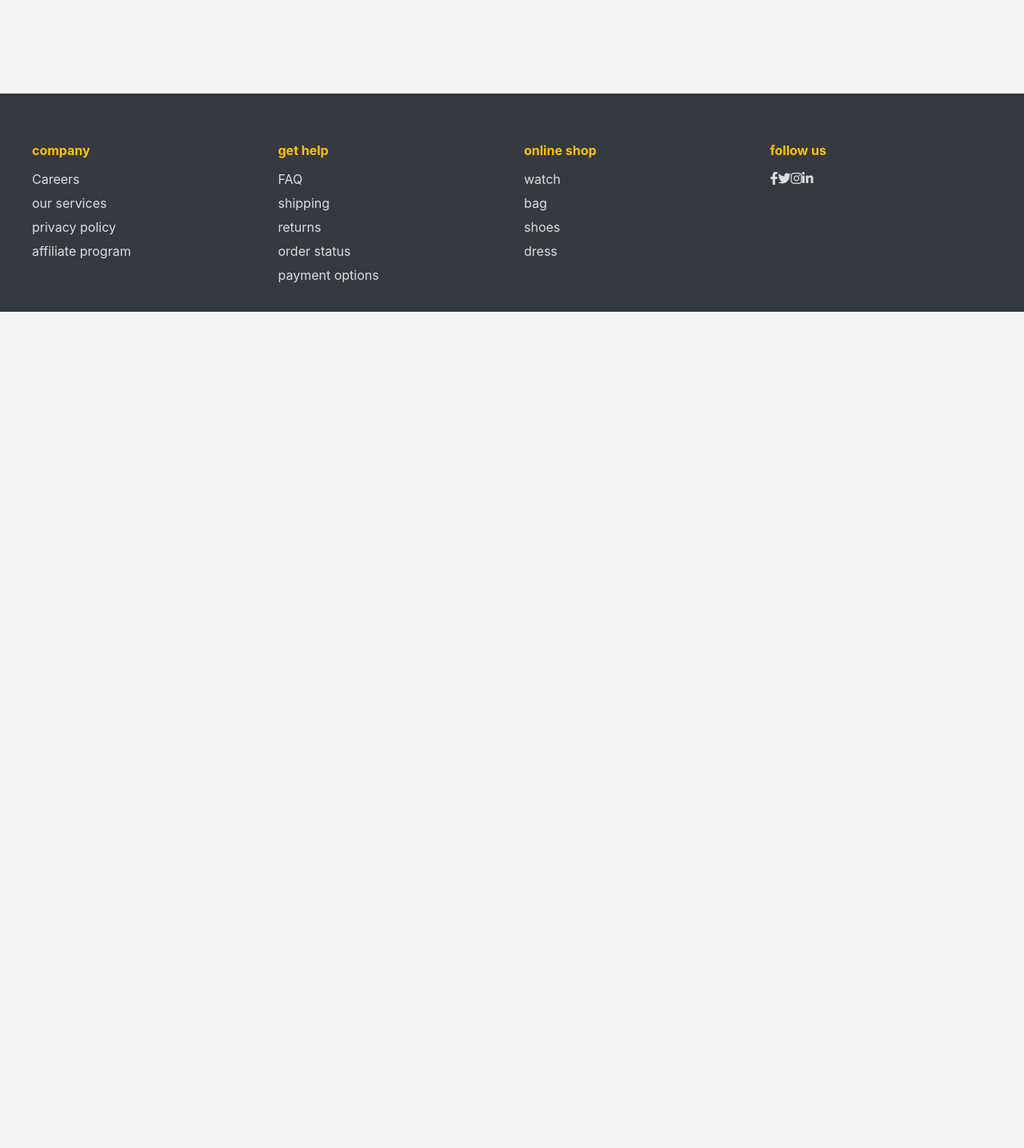
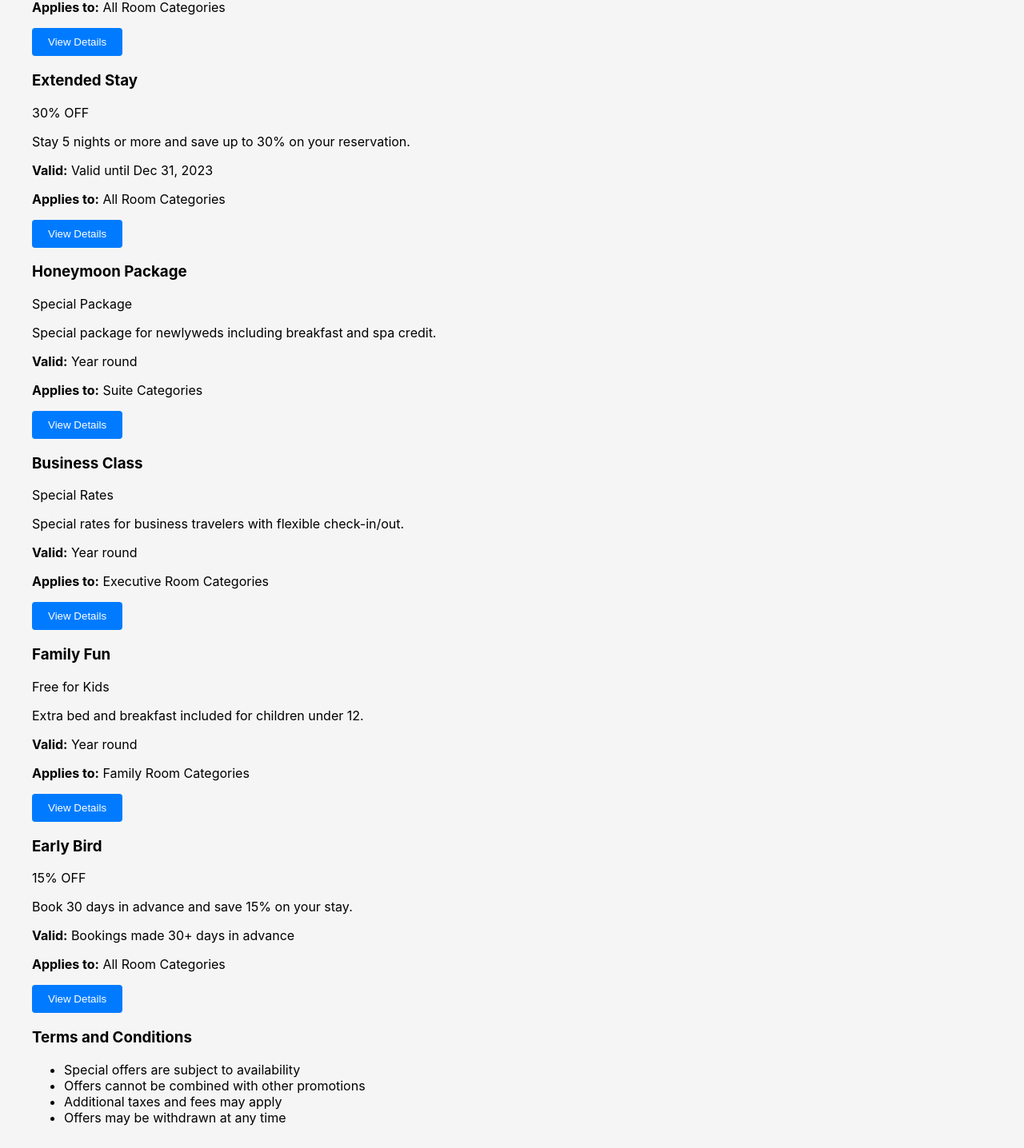
Before and after one commit to devasol/Hotel-Reservation-Management-System, a React (Create React App) app in the folder hotel-booking-app/: page /offers in a window 1280 px wide. Shown: the part 410-1846 px from the top of the page at 80% size. Before the commit the page ends 800 px from the top, so only its background shows below. Built offline with nearby package versions, Linux system fonts and the light colour scheme; no server answers.

Commit message:
Add Special Offers page

```diff
--- a/hotel-booking-app/src/App.tsx
+++ b/hotel-booking-app/src/App.tsx
@@ -19,6 +19,7 @@ import Payment from './components/Payment';
 import PrivacyPolicy from './components/PrivacyPolicy';
 import TermsOfService from './components/TermsOfService';
 import NewsletterSignup from './components/NewsletterSignup';
+import SpecialOffers from './components/SpecialOffers';
 import './styles/App.css';
 
 function App() {
@@ -45,6 +46,7 @@ function App() {
               <Route path="/privacy-policy" element={<PrivacyPolicy />} />
               <Route path="/terms-of-service" element={<TermsOfService />} />
               <Route path="/newsletter" element={<NewsletterSignup />} />
+              <Route path="/offers" element={<SpecialOffers />} />
             </Routes>
           </main>
           <Footer />
--- /dev/null
+++ b/hotel-booking-app/src/components/SpecialOffers.tsx
@@ -0,0 +1,104 @@
+import React from 'react';
+import { Link } from 'react-router-dom';
+
+const SpecialOffers: React.FC = () => {
+  const offers = [
+    {
+      id: 1,
+      title: "Weekend Getaway",
+      description: "Book 2 nights on weekends and get 25% off our standard rates.",
+      discount: "25% OFF",
+      valid: "Valid until Dec 31, 2023",
+      roomType: "All Room Categories"
+    },
+    {
+      id: 2,
+      title: "Extended Stay",
+      description: "Stay 5 nights or more and save up to 30% on your reservation.",
+      discount: "30% OFF",
+      valid: "Valid until Dec 31, 2023",
+      roomType: "All Room Categories"
+    },
+    {
+      id: 3,
+      title: "Honeymoon Package",
+      description: "Special package for newlyweds including breakfast and spa credit.",
+      discount: "Special Package",
+      valid: "Year round",
+      roomType: "Suite Categories"
+    },
+    {
+      id: 4,
+      title: "Business Class",
+      description: "Special rates for business travelers with flexible check-in/out.",
+      discount: "Special Rates",
+      valid: "Year round",
+      roomType: "Executive Room Categories"
+    },
+    {
+      id: 5,
+      title: "Family Fun",
+      description: "Extra bed and breakfast included for children under 12.",
+      discount: "Free for Kids",
+      valid: "Year round",
+      roomType: "Family Room Categories"
+    },
+    {
+      id: 6,
+      title: "Early Bird",
+      description: "Book 30 days in advance and save 15% on your stay.",
+      discount: "15% OFF",
+      valid: "Bookings made 30+ days in advance",
+      roomType: "All Room Categories"
+    }
+  ];
+
+  return (
+    <div className="container">
+      <h1 className="text-center">Special Offers</h1>
+
+      <div className="offers-intro">
+        <p>Take advantage of our exclusive offers for an unforgettable stay at Luxury Hotel and Spa. Whether you're traveling for business or pleasure, we have special packages to enhance your experience.</p>
+      </div>
+
+      <div className="offers-grid">
+        {offers.map(offer => (
+          <div key={offer.id} className="offer-card">
+            <div className="offer-header">
+              <h3>{offer.title}</h3>
+              <span className="discount-badge">{offer.discount}</span>
+            </div>
+            <div className="offer-details">
+              <p>{offer.description}</p>
+              <div className="offer-meta">
+                <p><strong>Valid:</strong> {offer.valid}</p>
+                <p><strong>Applies to:</strong> {offer.roomType}</p>
+              </div>
+            </div>
+            <div className="offer-actions">
+              <button className="btn btn-primary">
+                <Link to="/rooms" className="nav-link">View Details</Link>
+              </button>
+            </div>
+          </div>
+        ))}
+      </div>
+
+      <div className="offer-terms">
+        <h3>Terms and Conditions</h3>
+        <ul>
+          <li>Special offers are subject to availability</li>
+          <li>Offers cannot be combined with other promotions</li>
+          <li>Additional taxes and fees may apply</li>
+          <li>Offers may be withdrawn at any time</li>
+        </ul>
+      </div>
+
+      <div className="text-center" style={{ marginTop: '30px' }}>
+        <Link to="/" className="btn btn-secondary">Back to Home</Link>
+      </div>
+    </div>
+  );
+};
+
+export default SpecialOffers;
```
